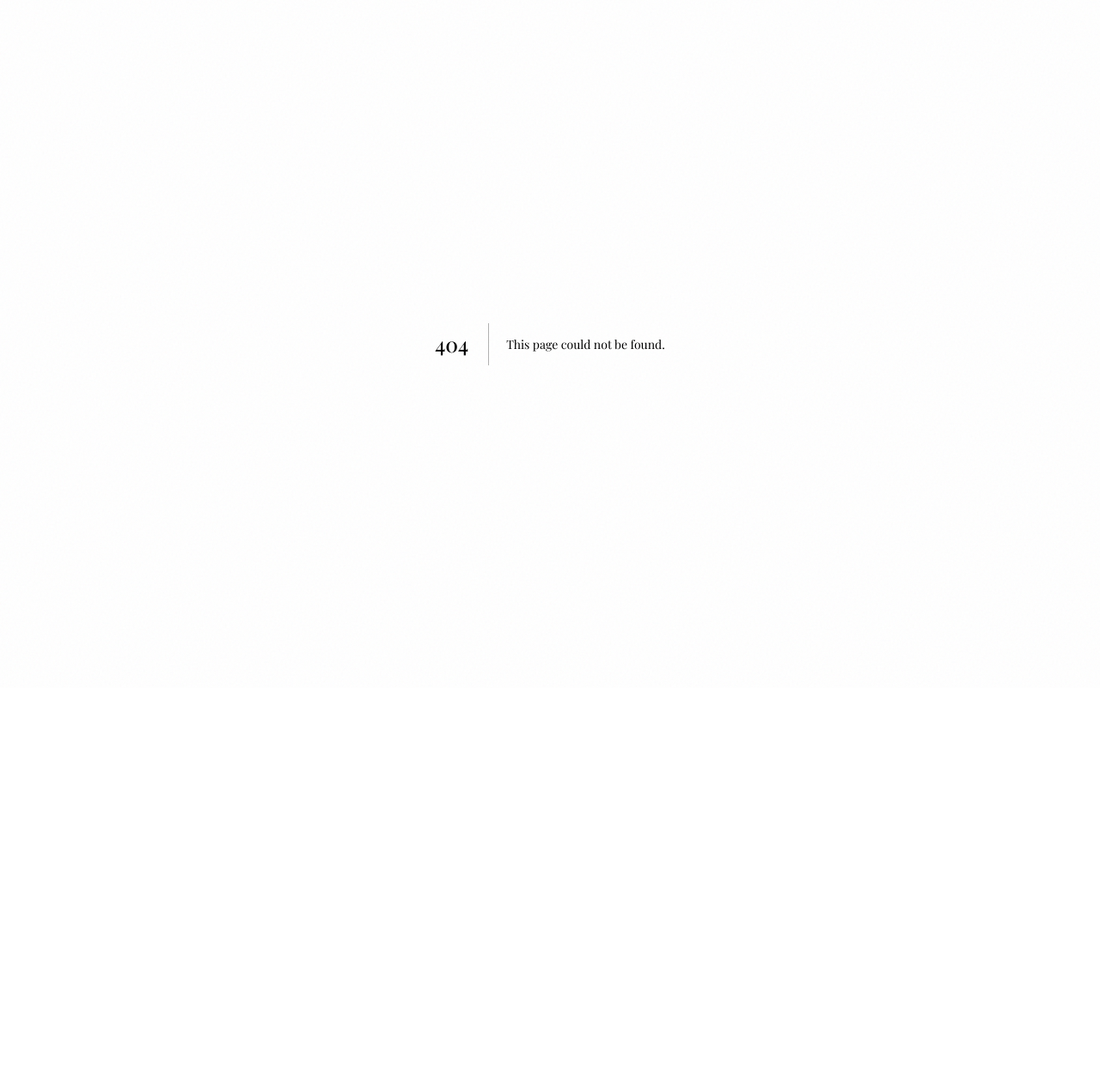
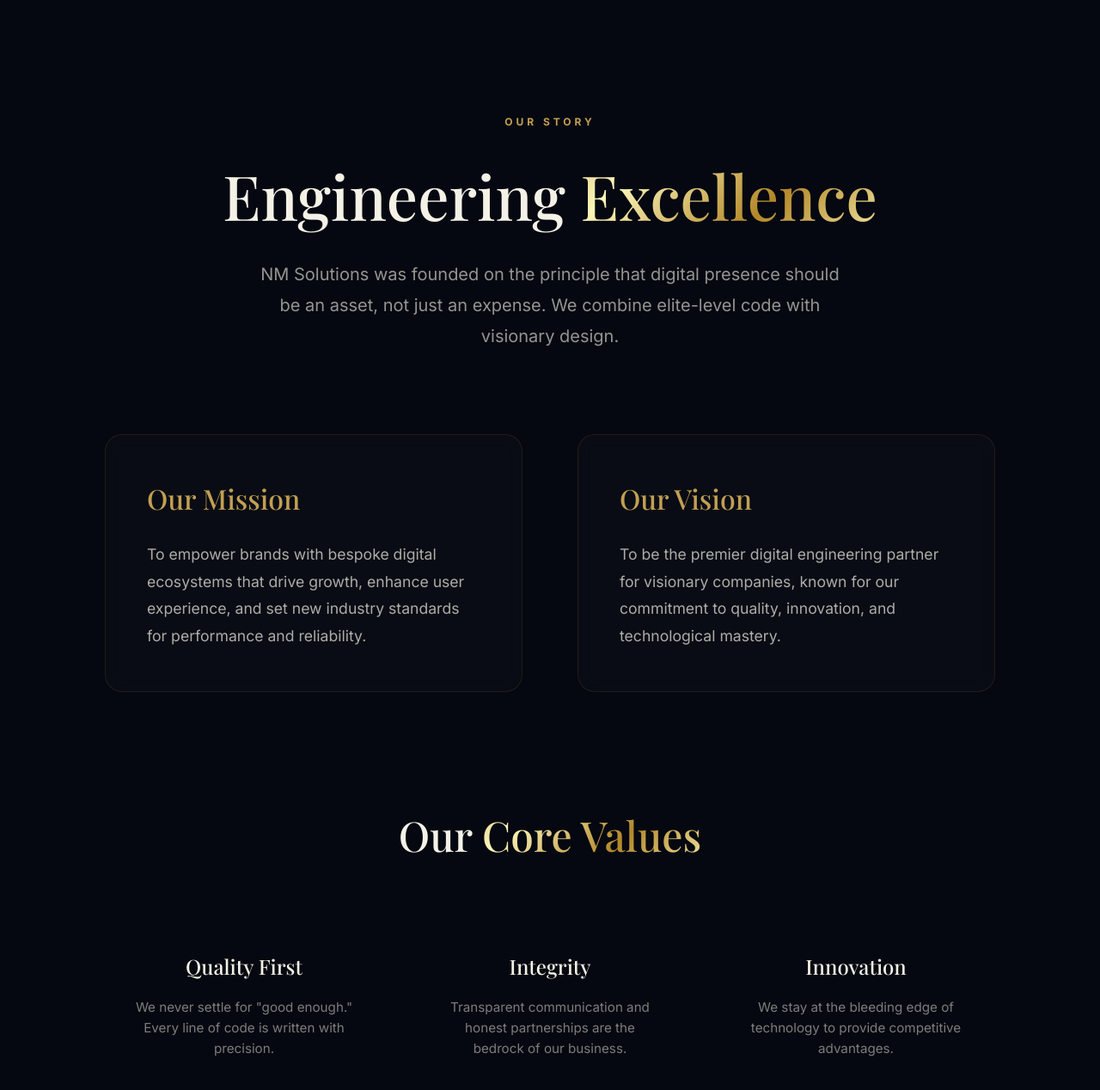
Before and after one commit to Mapetere/nm_holdings_site, a Next.js app: page /about in a window 1280 px wide. Before the commit this address had no page. Shown: the top 1268 px of the page at 86% size. Before the commit the page ends 800 px from the top, so only its background shows below. Built offline with nearby package versions, Linux system fonts and the light colour scheme; a web font is replaced by a local one.

Commit message:
feat: Add a dynamic portfolio showcase component with industry filtering and a new about page.

```diff
--- /dev/null
+++ b/src/app/about/page.tsx
@@ -0,0 +1,83 @@
+'use client';
+import React from 'react';
+import Image from 'next/image';
+
+export default function About() {
+    return (
+        <main className="section-navy" style={{ minHeight: '100vh', padding: '8rem 0' }}>
+            <div className="container">
+                {/* Hero Section */}
+                <div style={{ textAlign: 'center', marginBottom: '6rem' }}>
+                    <span style={{ textTransform: 'uppercase', letterSpacing: '4px', fontWeight: '700', fontSize: '0.75rem', color: 'var(--gold)' }}>Our Story</span>
+                    <h1 className="serif" style={{ fontSize: '4.5rem', margin: '1rem 0' }}>Engineering <span className="gold-metallic">Excellence</span></h1>
+                    <p style={{ maxWidth: '700px', margin: '0 auto', color: 'rgba(244, 241, 231, 0.6)', fontSize: '1.25rem', lineHeight: '1.8' }}>
+                        NM Solutions was founded on the principle that digital presence should be an asset, not just an expense. We combine elite-level code with visionary design.
+                    </p>
+                </div>
+
+                {/* Mission & Vision Grid */}
+                <div style={{ display: 'grid', gridTemplateColumns: 'repeat(auto-fit, minmax(350px, 1fr))', gap: '4rem', marginBottom: '8rem' }}>
+                    <div className="glass-card" style={{ padding: '3rem' }}>
+                        <h2 className="serif" style={{ color: 'var(--gold)', fontSize: '2rem', marginBottom: '1.5rem' }}>Our Mission</h2>
+                        <p style={{ color: 'rgba(244, 241, 231, 0.7)', lineHeight: '1.8', fontSize: '1.1rem' }}>
+                            To empower brands with bespoke digital ecosystems that drive growth, enhance user experience, and set new industry standards for performance and reliability.
+                        </p>
+                    </div>
+                    <div className="glass-card" style={{ padding: '3rem' }}>
+                        <h2 className="serif" style={{ color: 'var(--gold)', fontSize: '2rem', marginBottom: '1.5rem' }}>Our Vision</h2>
+                        <p style={{ color: 'rgba(244, 241, 231, 0.7)', lineHeight: '1.8', fontSize: '1.1rem' }}>
+                            To be the premier digital engineering partner for visionary companies, known for our commitment to quality, innovation, and technological mastery.
+                        </p>
+                    </div>
+                </div>
+
+                {/* Core Values Section */}
+                <div style={{ marginBottom: '8rem' }}>
+                    <div style={{ textAlign: 'center', marginBottom: '4rem' }}>
+                        <h2 className="serif" style={{ fontSize: '3rem' }}>Our <span className="gold-metallic">Core Values</span></h2>
+                    </div>
+                    <div style={{ display: 'grid', gridTemplateColumns: 'repeat(auto-fit, minmax(250px, 1fr))', gap: '2rem' }}>
+                        {[
+                            { title: 'Quality First', desc: 'We never settle for "good enough." Every line of code is written with precision.' },
+                            { title: 'Integrity', desc: 'Transparent communication and honest partnerships are the bedrock of our business.' },
+                            { title: 'Innovation', desc: 'We stay at the bleeding edge of technology to provide competitive advantages.' },
+                            { title: 'Client Centric', desc: 'Your business goals are our primary focus. We engineer for your success.' }
+                        ].map((value, i) => (
+                            <div key={i} style={{ textAlign: 'center', padding: '2rem' }}>
+                                <h3 className="serif" style={{ color: 'var(--cream)', fontSize: '1.5rem', marginBottom: '1rem' }}>{value.title}</h3>
+                                <p style={{ color: 'rgba(244, 241, 231, 0.5)', fontSize: '0.95rem', lineHeight: '1.6' }}>{value.desc}</p>
+                            </div>
+                        ))}
+                    </div>
+                </div>
+
+                {/* Founder Section */}
+                <div style={{
+                    display: 'grid',
+                    gridTemplateColumns: '1fr 1.5fr',
+                    gap: '4rem',
+                    alignItems: 'center',
+                    background: 'rgba(194, 159, 82, 0.05)',
+                    padding: '4rem',
+                    borderRadius: '32px',
+                    border: '1px solid rgba(194, 159, 82, 0.1)'
+                }}>
+                    <div style={{ position: 'relative', aspectRatio: '1', borderRadius: '20px', overflow: 'hidden', border: '2px solid var(--gold)' }}>
+                        {/* Placeholder for founder image */}
+                        <div style={{ width: '100%', height: '100%', background: 'linear-gradient(45deg, var(--navy), var(--gold))', display: 'flex', alignItems: 'center', justifyContent: 'center' }}>
+                            <span className="serif" style={{ color: 'var(--gold)', fontSize: '4rem' }}>NM</span>
+                        </div>
+                    </div>
+                    <div>
+                        <span style={{ textTransform: 'uppercase', letterSpacing: '2px', color: 'var(--gold)', fontWeight: '700', fontSize: '0.8rem' }}>Founder & Lead Engineer</span>
+                        <h2 className="serif" style={{ fontSize: '2.5rem', margin: '0.5rem 0 1.5rem' }}>Nyasha Mapetere</h2>
+                        <p style={{ color: 'rgba(244, 241, 231, 0.7)', fontSize: '1.1rem', lineHeight: '1.8', marginBottom: '2rem' }}>
+                            With a passion for architecting complex digital systems and a commitment to aesthetic perfection, Nyasha leads the NM Solutions team in delivering elite-level software products.
+                        </p>
+                        <a href="/apply" className="btn-gold">Work With Us</a>
+                    </div>
+                </div>
+            </div>
+        </main>
+    );
+}
--- a/src/components/PortfolioShowcase.tsx
+++ b/src/components/PortfolioShowcase.tsx
@@ -280,7 +280,7 @@ export default function IndustryExamples() {
                         maxWidth: '500px',
                         margin: '0 auto 1.5rem'
                     }}>
-                        We build custom solutions for any business. Tell us what you need and we'll create something perfect for you.
+                        We build custom solutions for any business. Tell us what you need and we'll create something for you.
                     </p>
                     <a href="/apply" className="btn-gold">
                         Let's Talk About Your Project
```
